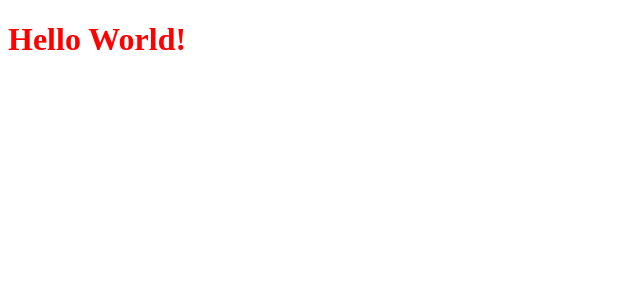
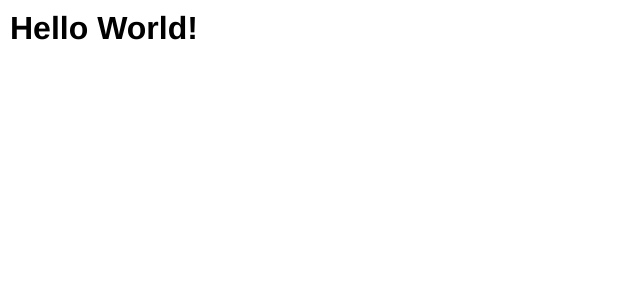
Before and after one commit to mohammed-nizam-pn/flight-departures-board, a Vue app: page / in a window 1280 px wide. Shown: the top 300 px of the page, without its empty margins (0-640 px from the left). Built offline with nearby package versions, Linux system fonts and the light colour scheme.

Commit message:
add a folder structure and favicon

```diff
--- a/index.html
+++ b/index.html
@@ -4,7 +4,8 @@
     <meta charset="UTF-8" />
     <link rel="icon" href="/favicon.ico" />
     <meta name="viewport" content="width=device-width, initial-scale=1.0" />
-    <title>Vite App</title>
+    <title>SkyBoard: Flight Departures</title>
+    <link rel="stylesheet" href="./styles.css" />
   </head>
   <body>
     <div id="app"></div>
--- a/src/App.vue
+++ b/src/App.vue
@@ -4,9 +4,6 @@
 
 <style lang="scss">
 h1 {
-  color: red;
-  &:hover {
-    transform: scale(1.2);
-  }
+  padding: 10px;
 }
 </style>
--- /dev/null
+++ b/styles.css
@@ -0,0 +1,11 @@
+* {
+  padding: 0;
+  margin: 0;
+  box-sizing: border-box;
+  list-style: none;
+  scroll-behavior: smooth;
+}
+
+body {
+  font-family: Helvetica, Arial, sans-serif;
+}
```
Also changed, not shown: 1 other file (tests, documents, lock files or other folders).
